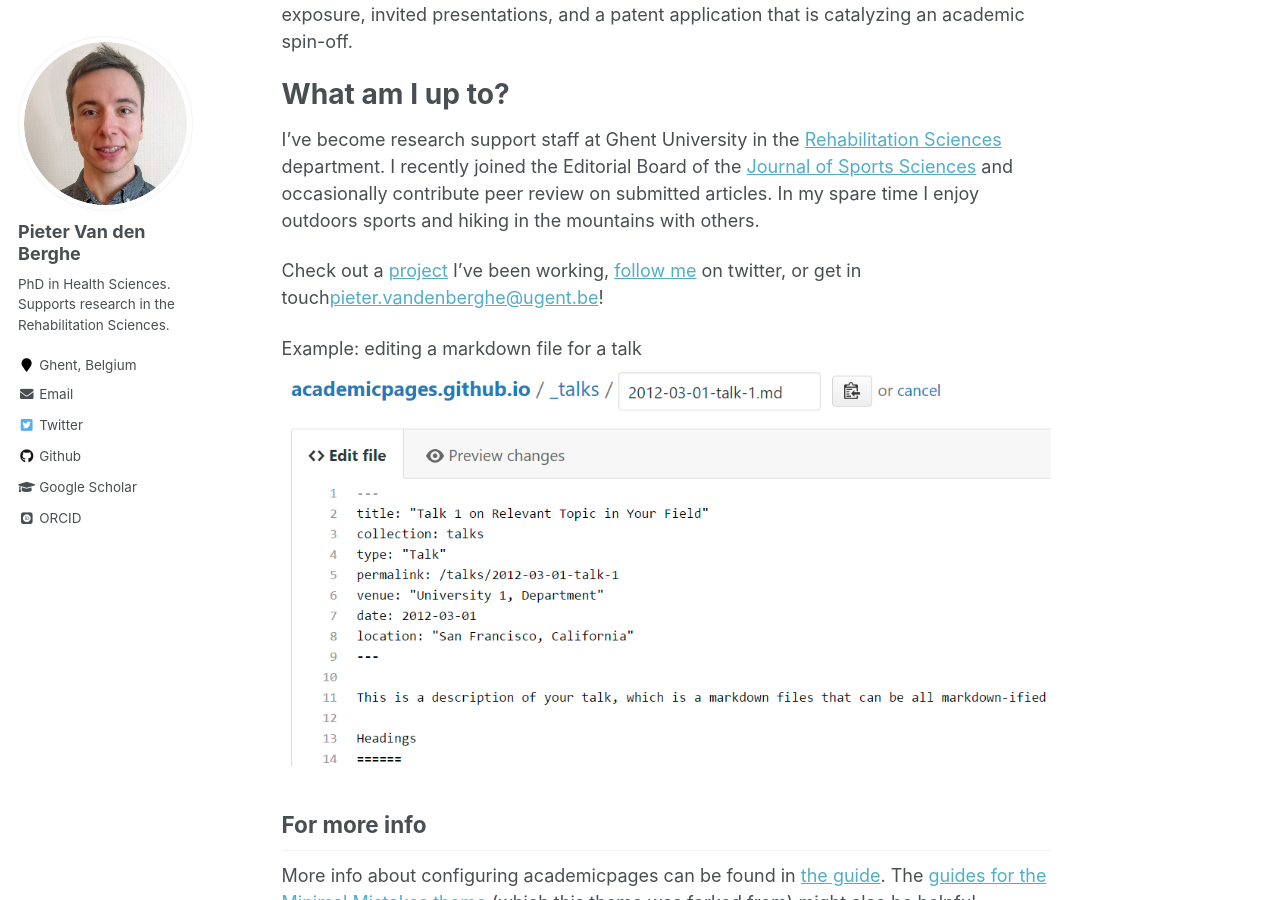
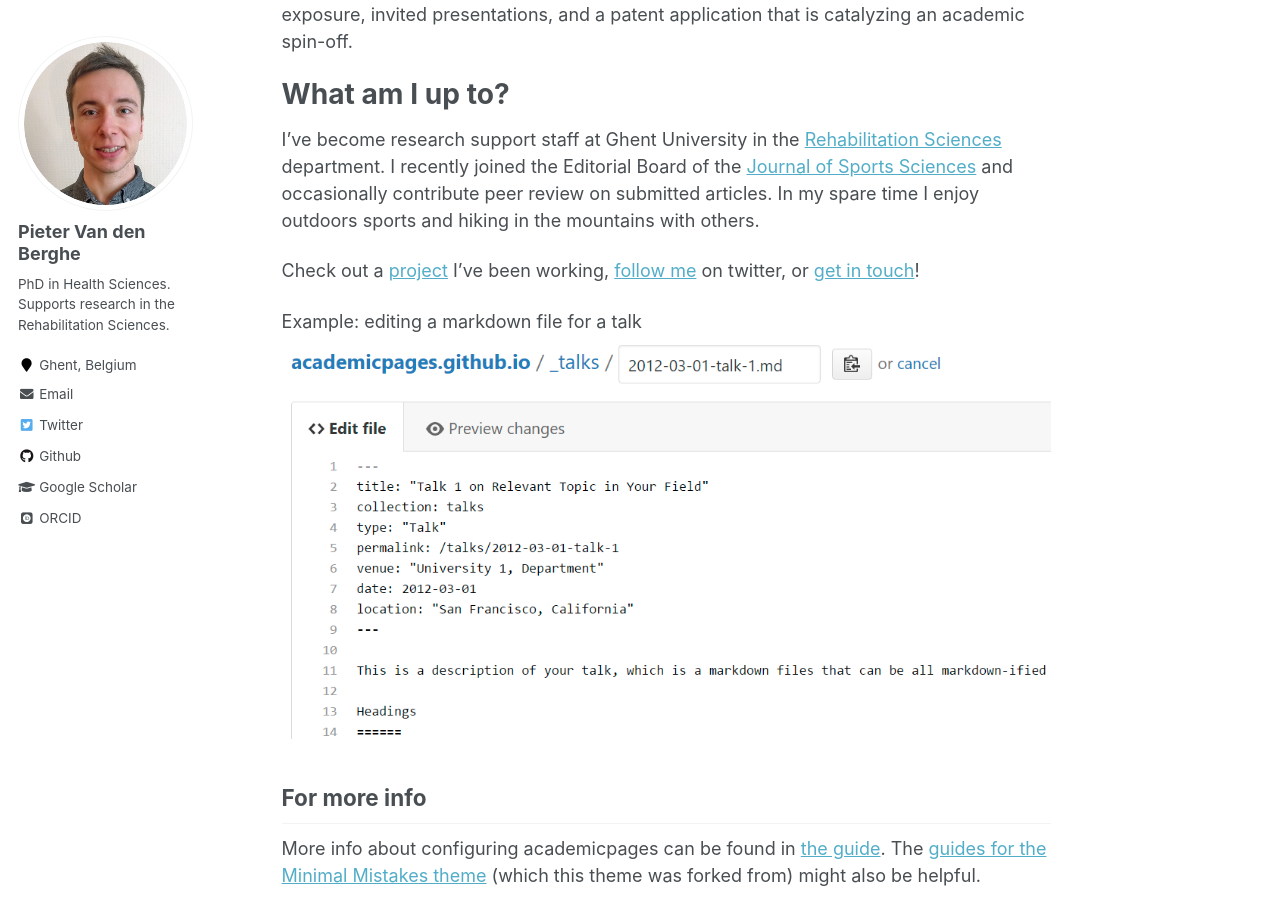
Before and after one commit to pivdnber/pivdnber.github.io, a Jekyll site: the page built from _pages/about.md, in a window 1280 px wide and 900 px high, scrolled down 480 px. Built offline with Jekyll 4.4.1, drawn with Linux system fonts in a browser that asks for light colours; some web fonts are replaced.

Commit message:
modify email adress to get in touch

```diff
--- a/_pages/about.md
+++ b/_pages/about.md
@@ -19,7 +19,9 @@
 
 I've become research support staff at Ghent University in the [Rehabilitation Sciences](https://www.ugent.be/ge/reva/en) department. I recently joined the Editorial Board of the [Journal of Sports Sciences](https://www.tandfonline.com/action/journalInformation?show=editorialBoard&journalCode=rjsp20&) and occasionally contribute peer review on submitted articles. In my spare time I enjoy outdoors sports and hiking in the mountains with others.
 
-Check out a [project](https://https://www.ugent.be/ge/bsw/en/research/biomechanics/projects#motor-retraining-by-real-time-sonic-feedback---understanding-strategies-of-low-impact-running) I’ve been working, [follow me](https://twitter.com/SportSciSum) on twitter, or get in touch<mailto:pieter.vandenberghe@ugent.be>!
+Check out a [project](https://https://www.ugent.be/ge/bsw/en/research/biomechanics/projects#motor-retraining-by-real-time-sonic-feedback---understanding-strategies-of-low-impact-running) I’ve been working, [follow me](https://twitter.com/SportSciSum) on twitter, or [get in touch](mailto:pieter.vandenberghe@ugent.be)!
+
+
 
 
 
```
